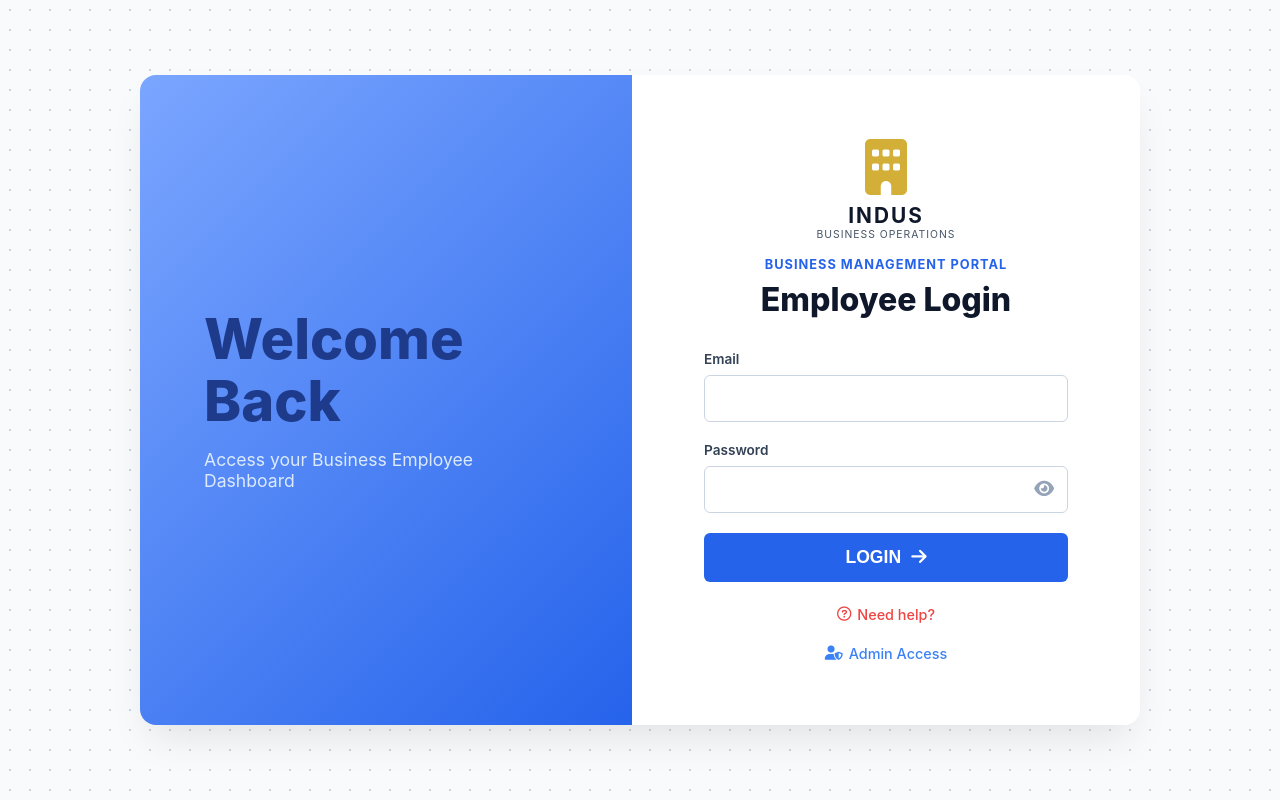
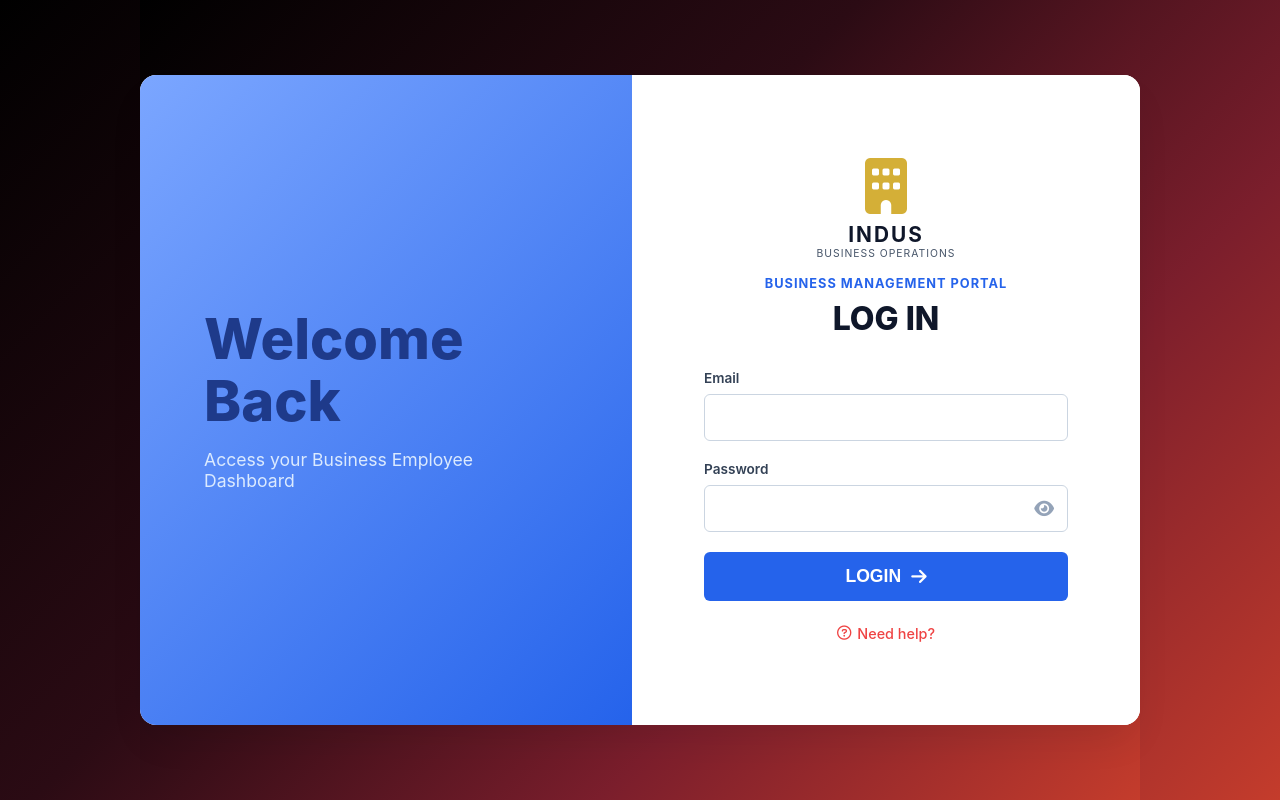
Before and after one commit to kalmeshwargurav1028-sys/business-po, a Flask app: page / in a window 1280 px wide. Run offline with Flask 3, Linux system fonts and the light colour scheme; data that the repository does not hold is empty.

Commit message:
Update login pages: dark sunrise background, remove cross-links, change title to LOG IN

```diff
--- a/business_dashboard/templates/login.html
+++ b/business_dashboard/templates/login.html
@@ -11,10 +11,8 @@
             padding: 0;
             min-height: 100vh;
             font-family: 'Inter', -apple-system, BlinkMacSystemFont, "Segoe UI", Roboto, sans-serif;
-            background-color: #f8fafc;
-            /* Dotted background pattern */
-            background-image: radial-gradient(#cbd5e1 1px, transparent 1px);
-            background-size: 20px 20px;
+            background: linear-gradient(135deg, #000000 0%, #2b0b14 40%, #7b1e2c 70%, #c43c2c 100%);
+            background-size: cover;
             display: flex;
             align-items: center;
             justify-content: center;
@@ -266,7 +264,7 @@
                 <h2 class="school-name-main">INDUS</h2>
                 <div class="school-name-sub">BUSINESS OPERATIONS</div>
                 <div class="system-name">BUSINESS MANAGEMENT PORTAL</div>
-                <h3 class="login-title">Employee Login</h3>
+                <h3 class="login-title">LOG IN</h3>
             </div>
 
             {% with messages = get_flashed_messages(with_categories=true) %}
@@ -298,7 +296,6 @@
 
                 <div class="bottom-links">
                     <a href="#" class="need-help" onclick="document.getElementById('helpModal').style.display = 'flex'; return false;"><i class="far fa-question-circle"></i> Need help?</a>
-                    <a href="{{ url_for('admin_portal') }}" style="margin-top: 10px; color: #3b82f6;"><i class="fas fa-user-shield"></i> Admin Access</a>
                 </div>
             </form>
         </div>
--- a/business_dashboard/templates/register.html
+++ b/business_dashboard/templates/register.html
@@ -11,10 +11,8 @@
             padding: 0;
             min-height: 100vh;
             font-family: 'Inter', -apple-system, BlinkMacSystemFont, "Segoe UI", Roboto, sans-serif;
-            background-color: #f8fafc;
-            /* Dotted background pattern */
-            background-image: radial-gradient(#cbd5e1 1px, transparent 1px);
-            background-size: 20px 20px;
+            background: linear-gradient(135deg, #000000 0%, #2b0b14 40%, #7b1e2c 70%, #c43c2c 100%);
+            background-size: cover;
             display: flex;
             align-items: center;
             justify-content: center;
```
Also changed, not shown: business_dashboard/templates/admin_login.html (+2 -5 lines).
